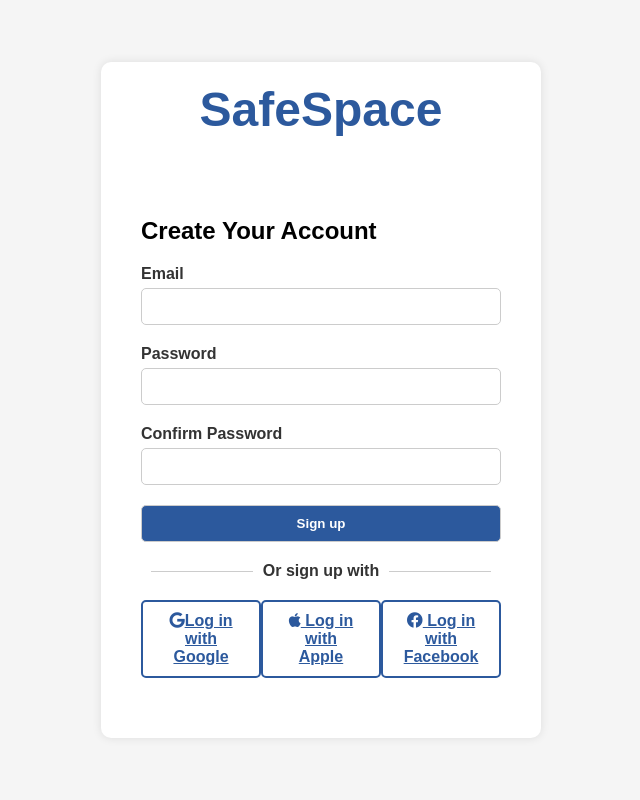
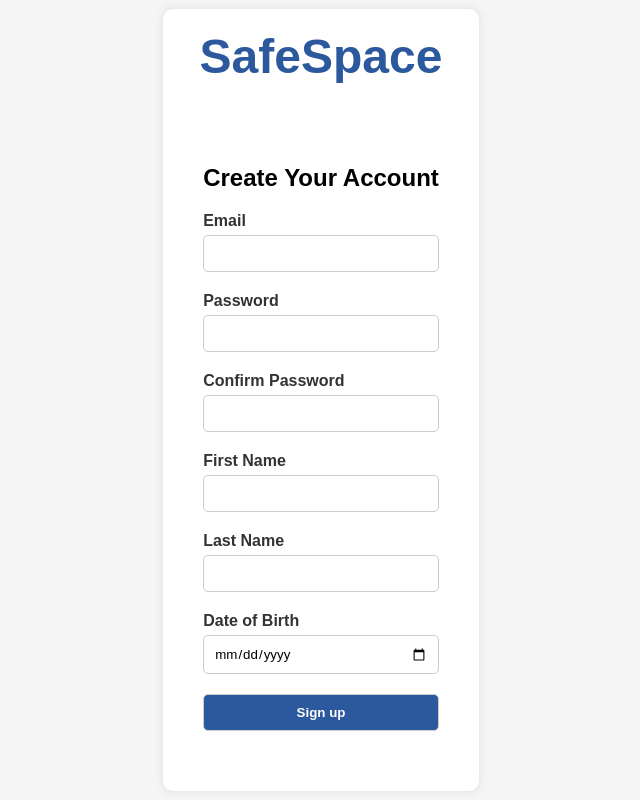
Before and after one commit to emmanuelofor/SafeSpace, a Flask app: template templates/signup.html in a window 1280 px wide. Shown: the whole page, without its empty margins (319-959 px from the left). Run offline with Flask 3, Linux system fonts and the light colour scheme; the template is opened without the code that fills it, so the values that code supplies are empty; parts of the project's set-up code (start-up, migrations or seed data) failed here and were passed over.

Commit message:
added_sign_up_features

```diff
--- a/app.py
+++ b/app.py
@@ -24,16 +24,26 @@ def index():
 def signup():
     if request.method == 'POST':
         email = request.form['email']
-        password = generate_password_hash(request.form['password'])
+        password = request.form['password']
+        confirm_password = request.form['confirm_password']
         first_name = request.form['first_name']
         last_name = request.form['last_name']
         date_of_birth = request.form['date_of_birth']
-        user = User(email=email, password=password, first_name=first_name, last_name=last_name, date_of_birth=date_of_birth)
+
+        if not email or not password or not first_name or not last_name or not date_of_birth:
+            return render_template('signup.html', error='All fields are required.')
+
+        if password != confirm_password:
+            return render_template('signup.html', error='Passwords do not match')
+
+        hashed_password = generate_password_hash(password)
+        user = User(email=email, password=hashed_password, first_name=first_name, last_name=last_name, date_of_birth=date_of_birth)
         db.session.add(user)
         db.session.commit()
         login_user(user)
         return redirect(url_for('index'))
     return render_template('signup.html')
+
 
 @app.route('/login', methods=['GET', 'POST'])
 def login():
--- a/templates/signup.html
+++ b/templates/signup.html
@@ -4,8 +4,7 @@
       <title>SafeSpace - Create Your Account</title>
       <meta charset="UTF-8">
       <meta name="viewport" content="width=device-width, initial-scale=1.0">
-      <link rel="stylesheet" type="text/css" href="{{ url_for('static', filename='styles.css') }}">
-      <link rel="stylesheet" href="https://cdnjs.cloudflare.com/ajax/libs/font-awesome/5.15.2/css/all.min.css" integrity="sha512-7VbO+O34Z7zPh3r+GLPL6vvY95PTBcgRwv2QzCKJ/17j0Qz5Z9ArIue5NmxuJOgCrjNz/s0dG+H5p/OA+naZgQ==" crossorigin="anonymous" />
+      <link rel="stylesheet" type="text/css" href="styles.css">
    </head>
    <body>
       <div class="container">
@@ -14,8 +13,7 @@
          </div>
          <div class="form-container">
             <h2>Create Your Account</h2>
-            <form method="POST" action="{{ url_for('signup') }}">
-               {{ form.csrf_token }}
+            <form action="{{ url_for('signup') }}" method="post" enctype="multipart/form-data">
                <div class="form-group">
                   <label for="email">Email</label>
                   <input type="email" id="email" name="email" required>
@@ -25,21 +23,25 @@
                   <input type="password" id="password" name="password" required>
                </div>
                <div class="form-group">
-                  <label for="confirm-password">Confirm Password</label>
-                  <input type="password" id="confirm-password" name="confirm-password" required>
+                  <label for="confirm_password">Confirm Password</label>
+                  <input type="password" id="confirm_password" name="confirm_password" required>
+               </div>
+               <div class="form-group">
+                  <label for="first_name">First Name</label>
+                  <input type="text" id="first_name" name="first_name" required>
+               </div>
+               <div class="form-group">
+                  <label for="last_name">Last Name</label>
+                  <input type="text" id="last_name" name="last_name" required>
+               </div>
+               <div class="form-group">
+                  <label for="date_of_birth">Date of Birth</label>
+                  <input type="date" id="date_of_birth" name="date_of_birth" required>
                </div>
                <div class="form-group">
                   <input type="submit" value="Sign up" class="btn">
                </div>
             </form>
-            <div class="or-separator">
-               <span>Or sign up with</span>
-            </div>
-            <div class="social-icons">
-               <a href="https://accounts.google.com/ServiceLogin?elo=1" class="btn btn-outline-dark btn-lg"><i class="fab fa-google"></i>Log in with Google</a>
-               <a href="https://www.icloud.com/" class="btn btn-outline-dark btn-lg"><i class="fab fa-apple"></i> Log in with Apple</a>
-               <a href="https://www.facebook.com/login/" class="btn btn-outline-dark btn-lg"><i class="fab fa-facebook"></i> Log in with Facebook</a>
-            </div>
          </div>
       </div>
    </body>
```
